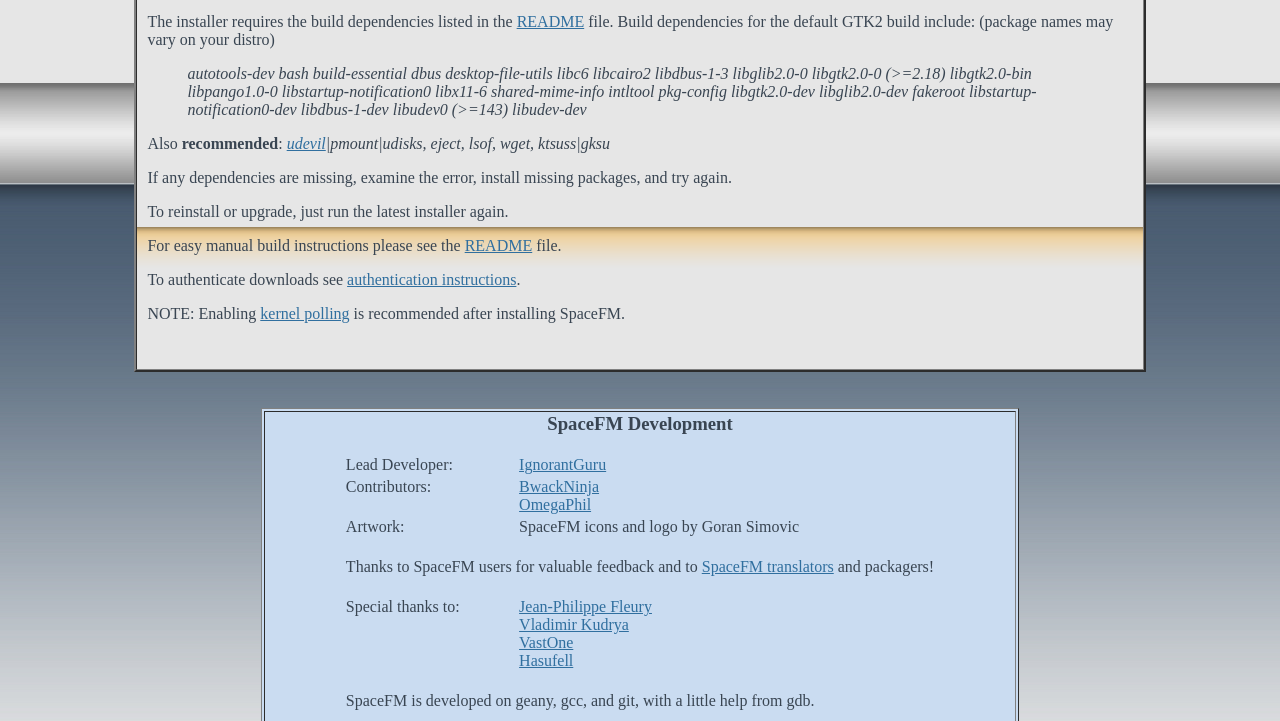
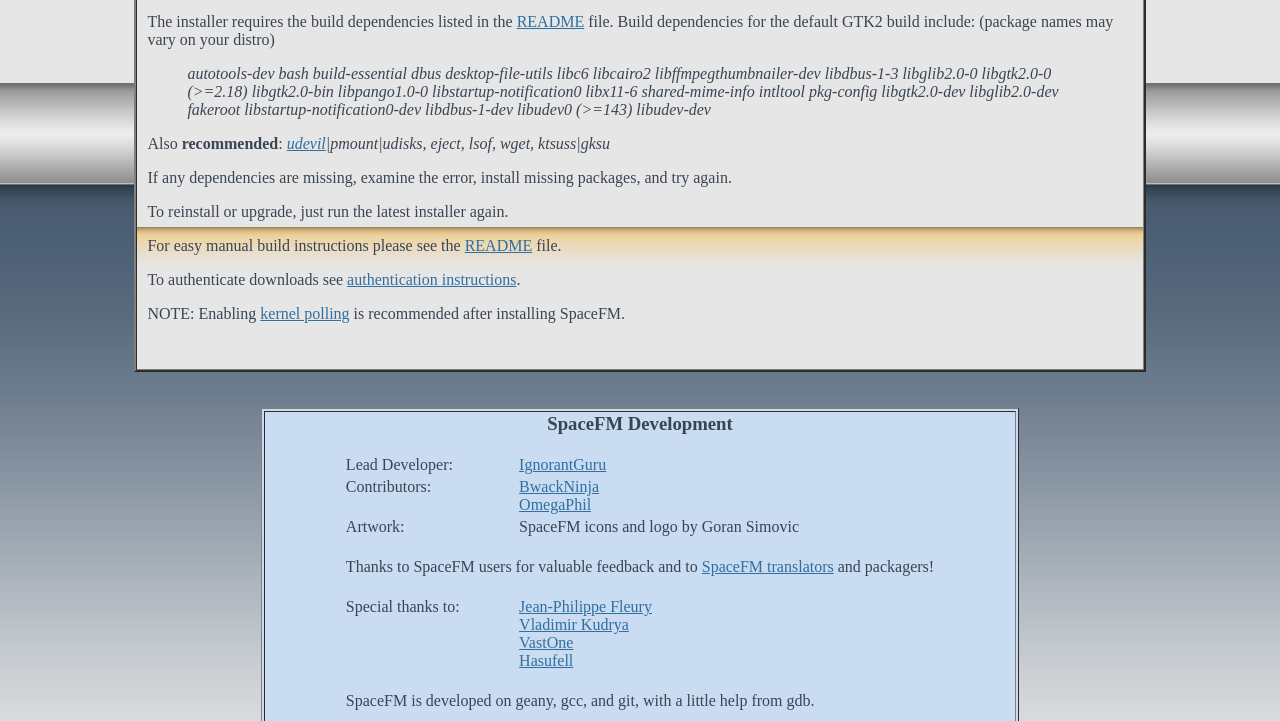
Before and after one commit to IgnorantGuru/spacefm, a plain HTML site: page index.html in a window 1280 px wide. Shown: the part 1917-2638 px from the top of the page. Drawn offline with Linux system fonts and the light colour scheme.

Commit message:
index self-installer add ffmpeg dep

```diff
--- a/index.html
+++ b/index.html
@@ -159,7 +159,7 @@ bash spacefm-x.x.x-installer.sh --help
 </font></pre></td></tr></table>
 
 <p>The installer requires the build dependencies listed in the <a href="https://github.com/IgnorantGuru/spacefm/blob/master/README">README</a> file.  Build dependencies for the default GTK2 build include:  (package names may vary on your distro)
-<blockquote><i>autotools-dev bash build-essential dbus desktop-file-utils libc6 libcairo2 libdbus-1-3 libglib2.0-0 libgtk2.0-0 (>=2.18) libgtk2.0-bin libpango1.0-0 libstartup-notification0 libx11-6 shared-mime-info intltool pkg-config libgtk2.0-dev libglib2.0-dev fakeroot libstartup-notification0-dev libdbus-1-dev libudev0 (>=143) libudev-dev</i></blockquote>
+<blockquote><i>autotools-dev bash build-essential dbus desktop-file-utils libc6 libcairo2 libffmpegthumbnailer-dev libdbus-1-3 libglib2.0-0 libgtk2.0-0 (>=2.18) libgtk2.0-bin libpango1.0-0 libstartup-notification0 libx11-6 shared-mime-info intltool pkg-config libgtk2.0-dev libglib2.0-dev fakeroot libstartup-notification0-dev libdbus-1-dev libudev0 (>=143) libudev-dev</i></blockquote>
 
 Also <b>recommended</b>: <i><a href="http://ignorantguru.github.io/udevil/">udevil</a>|pmount|udisks, eject, lsof, wget, ktsuss|gksu</i>
 
```
